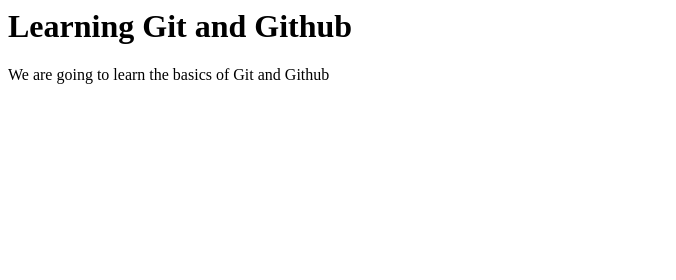
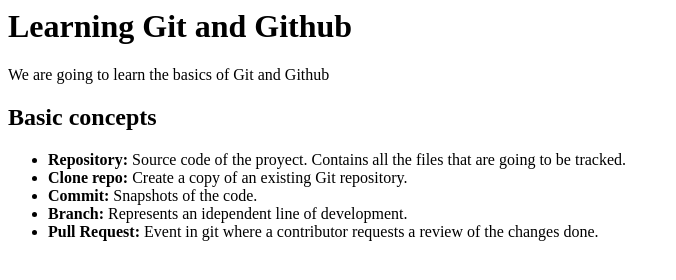
Before and after one commit to jeison-araya/learning-git-and-github, a plain HTML site: page index.html in a window 1280 px wide. Shown: the whole page, without its empty margins (0-676 px from the left). Drawn offline with Linux system fonts and the light colour scheme.

Commit message:
Basic concepts added

```diff
--- a/index.html
+++ b/index.html
@@ -1,3 +1,13 @@
 <h1>Learning Git and Github</h1>
 
 <p>We are going to learn the basics of Git and Github</p>
+
+<h2>Basic concepts</h2>
+
+<ul>
+    <li><b>Repository:</b> Source code of the proyect. Contains all the files that are going to be tracked.</li>
+    <li><b>Clone repo:</b> Create a copy of an existing Git repository.</li>
+    <li><b>Commit:</b> Snapshots of the code.</li>
+    <li><b>Branch:</b> Represents an idependent line of development.</li>
+    <li><b>Pull Request:</b> Event in git where a contributor requests a review of the changes done.</li>
+</ul>
```
